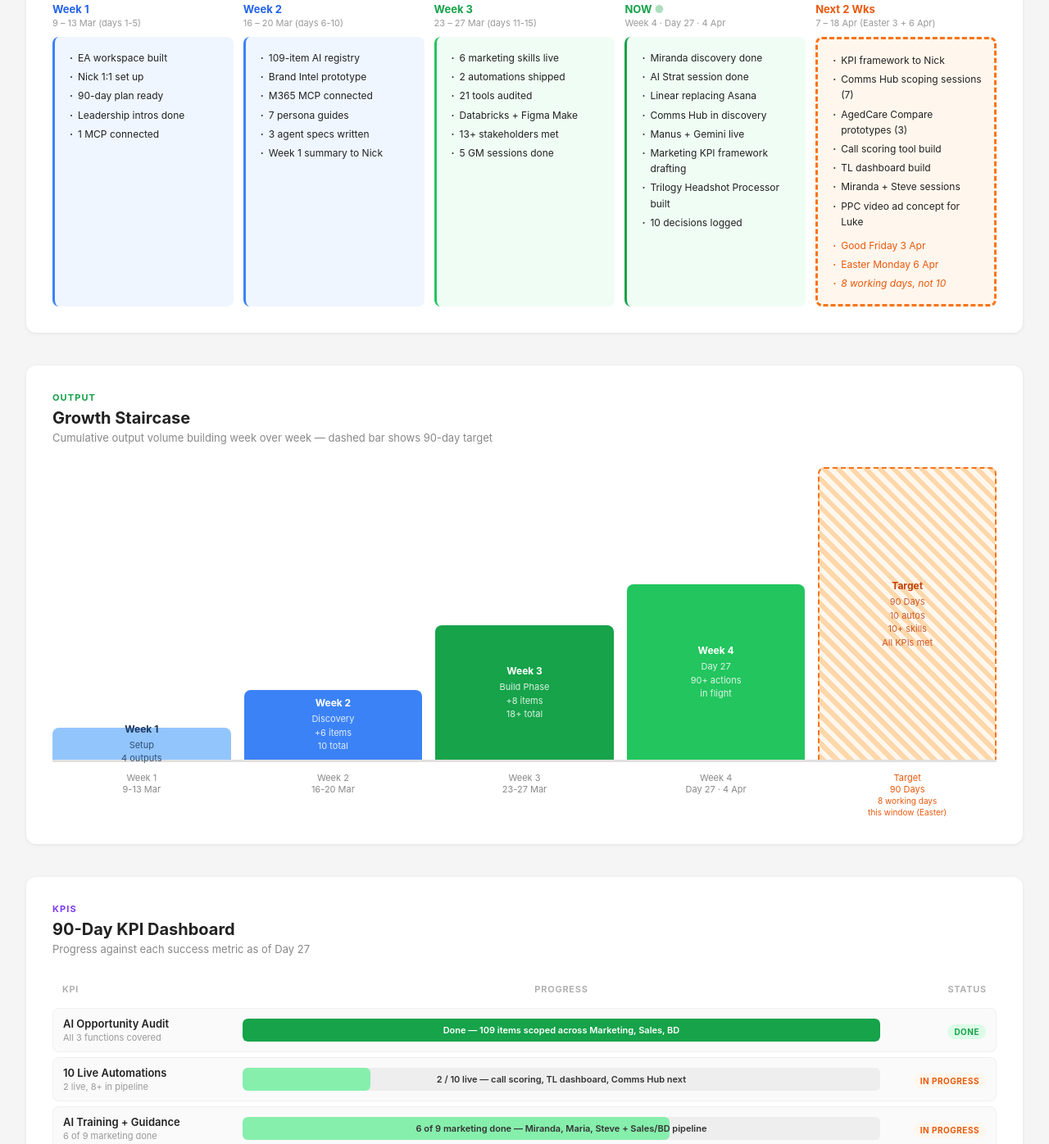
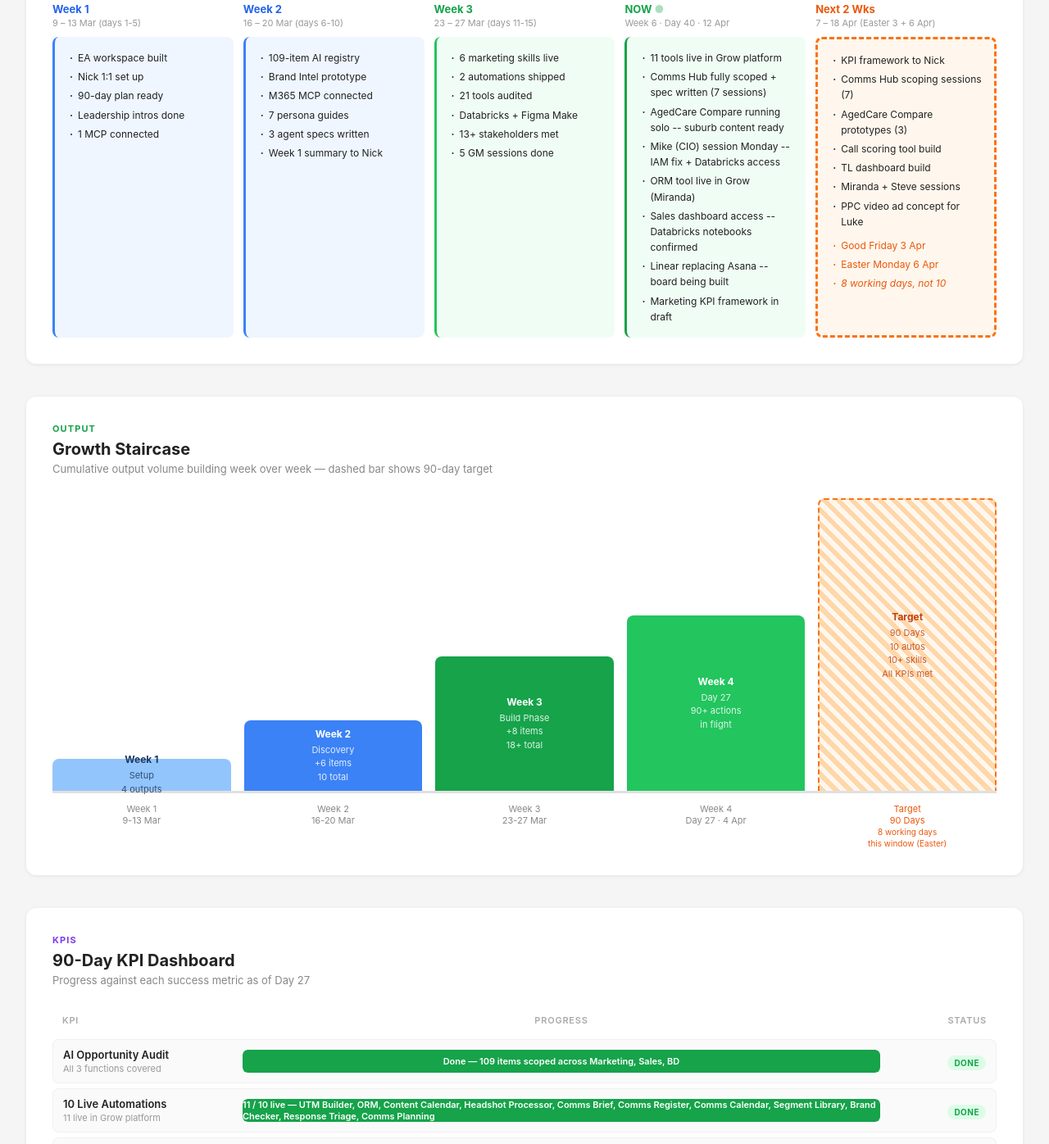
Before and after one commit to imranm-cpu/trilogy-ai-plan, a website: page roadmap-visual.html in a window 1280 px wide. Shown: the part 602-1998 px from the top of the page at 82% size. Drawn offline with Linux system fonts and the light colour scheme.

Commit message:
Update roadmap: 11 tools live in Grow, Week 6 NOW column, KPI bar to 100%

```diff
--- a/roadmap-visual.html
+++ b/roadmap-visual.html
@@ -1029,18 +1029,18 @@
       <div class="tl-col col-now">
         <div class="tl-header">
           <div class="tl-week">NOW</div>
-          <div class="tl-date">Week 4 · Day 27 · 4 Apr</div>
+          <div class="tl-date">Week 6 · Day 40 · 12 Apr</div>
         </div>
         <div class="tl-card">
           <ul>
-            <li>Miranda discovery done</li>
-            <li>AI Strat session done</li>
-            <li>Linear replacing Asana</li>
-            <li>Comms Hub in discovery</li>
-            <li>Manus + Gemini live</li>
-            <li>Marketing KPI framework drafting</li>
-            <li>Trilogy Headshot Processor built</li>
-            <li>10 decisions logged</li>
+            <li>11 tools live in Grow platform</li>
+            <li>Comms Hub fully scoped + spec written (7 sessions)</li>
+            <li>AgedCare Compare running solo -- suburb content ready</li>
+            <li>Mike (CIO) session Monday -- IAM fix + Databricks access</li>
+            <li>ORM tool live in Grow (Miranda)</li>
+            <li>Sales dashboard access -- Databricks notebooks confirmed</li>
+            <li>Linear replacing Asana -- board being built</li>
+            <li>Marketing KPI framework in draft</li>
           </ul>
         </div>
       </div>
@@ -1147,15 +1147,15 @@
         <tr class="kpi-row">
           <td>
             <div class="kpi-name">10 Live Automations</div>
-            <div class="kpi-sub">2 live, 8+ in pipeline</div>
+            <div class="kpi-sub">11 live in Grow platform</div>
           </td>
           <td>
             <div class="kpi-bar-wrap">
-              <div class="kpi-bar-fill" style="width:20%; background:#86efac;"></div>
-              <div class="kpi-bar-text">2 / 10 live — call scoring, TL dashboard, Comms Hub next</div>
+              <div class="kpi-bar-fill" style="width:100%; background:#16a34a;"></div>
+              <div class="kpi-bar-text light">11 / 10 live — UTM Builder, ORM, Content Calendar, Headshot Processor, Comms Brief, Comms Register, Comms Calendar, Segment Library, Brand Checker, Response Triage, Comms Planning</div>
             </div>
           </td>
-          <td><span class="status-badge badge-progress">In Progress</span></td>
+          <td><span class="status-badge badge-done">Done</span></td>
         </tr>
         <tr class="kpi-row">
           <td>
@@ -1360,7 +1360,7 @@
         </tr>
         <tr class="effort-row">
           <td>Build work</td>
-          <td>2 live automations, 3 prototypes, Trilogy Headshot Processor</td>
+          <td>11 tools live in Grow platform, Sales Day Pulse live, Delegation Tracker live, 3 prototypes</td>
           <td>~20h</td>
         </tr>
         <tr class="effort-row">
```
Also changed, not shown: index.html (+11 -3 lines).
